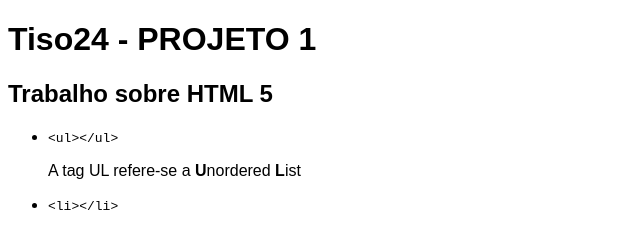
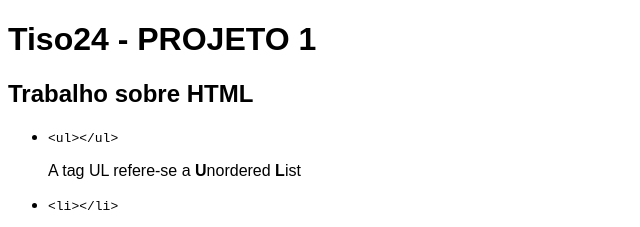
Before and after one commit to Nexusbuildcompany/proj_1, a plain HTML site: page index.html in a window 1280 px wide. Shown: the top 227 px of the page, 0-640 px from the left. Drawn offline with Linux system fonts and the light colour scheme.

Commit message:
teste upgrade

```diff
--- a/index.html
+++ b/index.html
@@ -13,7 +13,7 @@
     <link rel="stylesheet" href="css/style.css">
     <body>
         <H1>Tiso24 - PROJETO 1</H1>
-        <h2>Trabalho sobre HTML 5</h2>
+        <h2>Trabalho sobre HTML </h2>
 
         <ul>
             <li>
```
